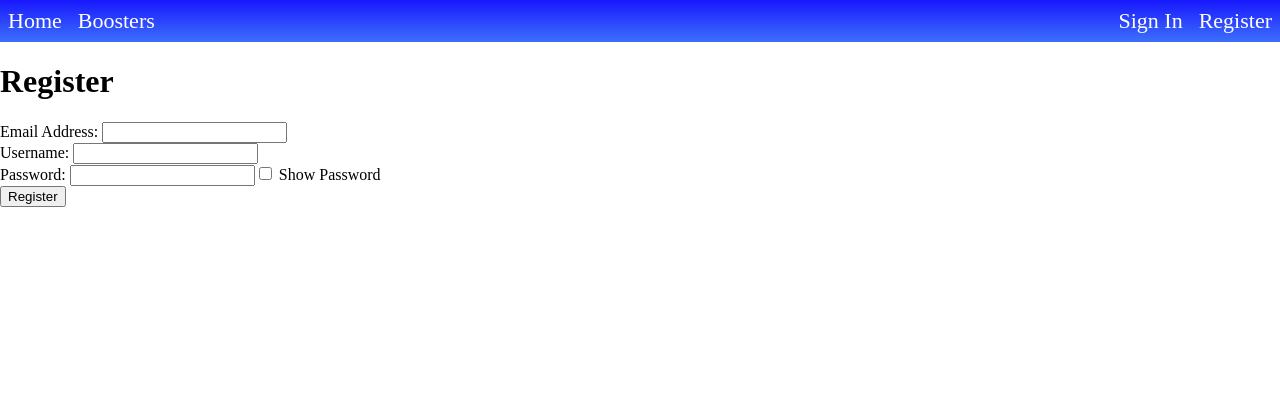
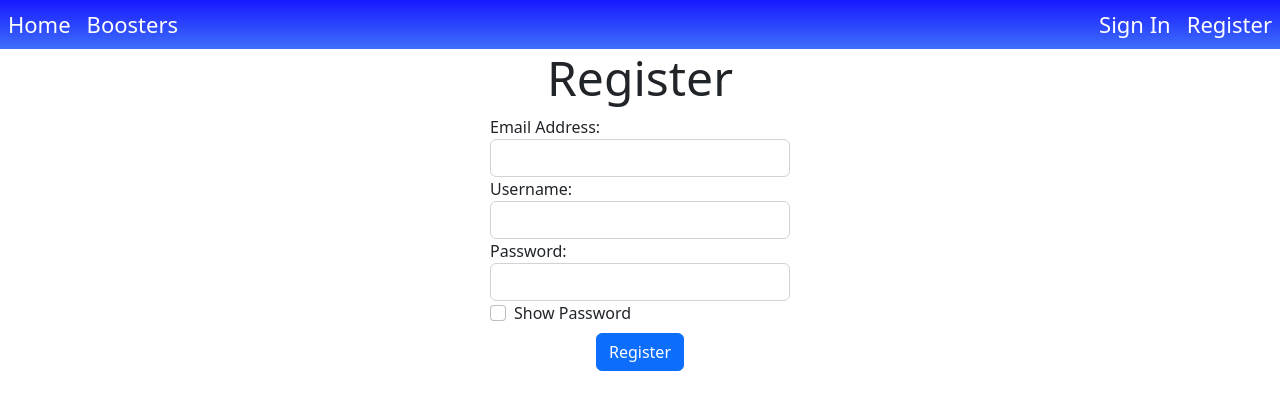
Before and after one commit to Adaminite/RL-Decelerator, a Vue app in the folder frontend/: page /register in a window 1280 px wide. Shown: the top 410 px of the page. Built offline with nearby package versions, Linux system fonts and the light colour scheme.

Commit message:
Style login and registration

```diff
--- a/frontend/package.json
+++ b/frontend/package.json
@@ -8,6 +8,7 @@
   },
   "dependencies": {
     "axios": "^1.1.3",
+    "bootstrap": "^5.2.2",
     "vue": "^3.2.41",
     "vue-router": "^4.1.5",
     "vuex": "^4.0.2"
--- a/frontend/src/App.vue
+++ b/frontend/src/App.vue
@@ -1,6 +1,8 @@
 <script setup>
 import { RouterLink, RouterView } from 'vue-router'
 import Navbar from '../src/components/Navbar.vue';
+import 'bootstrap/dist/css/bootstrap.min.css';
+import 'bootstrap/dist/js/bootstrap.bundle.min';
 </script>
 
 <template>
--- a/frontend/src/assets/main.css
+++ b/frontend/src/assets/main.css
@@ -61,3 +61,28 @@ html, body{
     flex-direction: column;
     align-items: center;
 }
+
+#login, #register{
+    display: flex;
+    flex-direction: column;
+    justify-content: center;
+    align-items: center;
+}
+
+.auth-container{
+    display: flex;
+    justify-content: center;
+    align-items: center;
+}
+
+.submit-container{
+    display: flex;
+    align-items: center;
+    justify-content: center;
+    margin-top: 8px;
+}
+
+.page-header{
+    text-align: center;
+    font-size: 48px;
+}
--- a/frontend/src/views/LoginView.vue
+++ b/frontend/src/views/LoginView.vue
@@ -1,24 +1,26 @@
 
 <!-- https://stackoverflow.com/questions/48969495/in-javascript-how-do-i-should-i-use-async-await-with-xmlhttprequest -->
 <template>
-    <div>
-        <h1> Login </h1>
-        <form id="loginForm" @submit.prevent="handleSubmit($event)">
-            <div>
+    <div id="login">
+        <h1 class="page-header"> Login </h1>
+        <div class="auth-container">
+            <form id="loginForm" style="width: 300px;" @submit.prevent="handleSubmit($event)">
+                <div class="form-group">
                     <label for="username"> Username: </label>
-                <input type="text" name="username" required/>
+                    <input class="form-control" type="text" name="username" required/>
                 </div>
 
-            <div>
+                <div class="form-group">
                     <label for="password"> Password: </label>
-                <input id="pass" type="password" name="password" required/>
+                    <input class="form-control" id="pass" type="password" name="password" required/>
                 </div>
 
-            <div>
-                <input type="submit" value="Log In"/>
+                <div class="form-group submit-container">
+                    <input type="submit" class="btn btn-primary" value="Log In"/>
                 </div>
 
             </form>
+        </div>
     </div>
 </template>
 
--- a/frontend/src/views/RegisterView.vue
+++ b/frontend/src/views/RegisterView.vue
@@ -1,31 +1,29 @@
 <template>
-    <div>
-        <h1> Register </h1>
-        <form id="registerForm" @submit.prevent="handleSubmit($event)">
-            <div>
+    <div id="register">
+        <h1 class="page-header"> Register </h1>
+        <div class="auth-container">
+            <form style="width: 300px;" id="registerForm" @submit.prevent="handleSubmit($event)">
+                <div class="form-group">
                     <label for="email"> Email Address: </label>
-                <input type="email" name="email" required/>
+                    <input class="form-control" type="email" name="email" required />
                 </div>
-
-            <div>
+                <div class="form-group">
                     <label for="username"> Username: </label>
-                <input type="text" name="username"/>
+                    <input class="form-control" type="text" name="username" />
                 </div>
-
-            <div>
+                <div class="form-group">
                     <label for="password"> Password: </label>
-                <input id="pass" type="password" name="password" required/>
-
-
-                <input type="checkbox" @click.stop="showPassword($event)"/>
-                <label for="show"> Show Password </label>
+                    <input class="form-control" id="pass" type="password" name="password" required />
                 </div>
-
-            <div>
-                <input type="submit" value = "Register"/>
+                <div class="form-group form-check">
+                    <input class="form-check-input" type="checkbox" @click.stop="showPassword($event)" />
+                    <label class="form-check-label" for="show"> Show Password </label>
                 </div>
-
+                <div class="form-group submit-container">
+                    <input class="btn btn-primary" type="submit" value="Register" />
+                </div>
             </form>
+        </div>
     </div>
 </template>
 
```
Also changed, not shown: 1 other file (tests, documents, lock files or other folders). Lines whose indentation alone changed are shown as unchanged.
